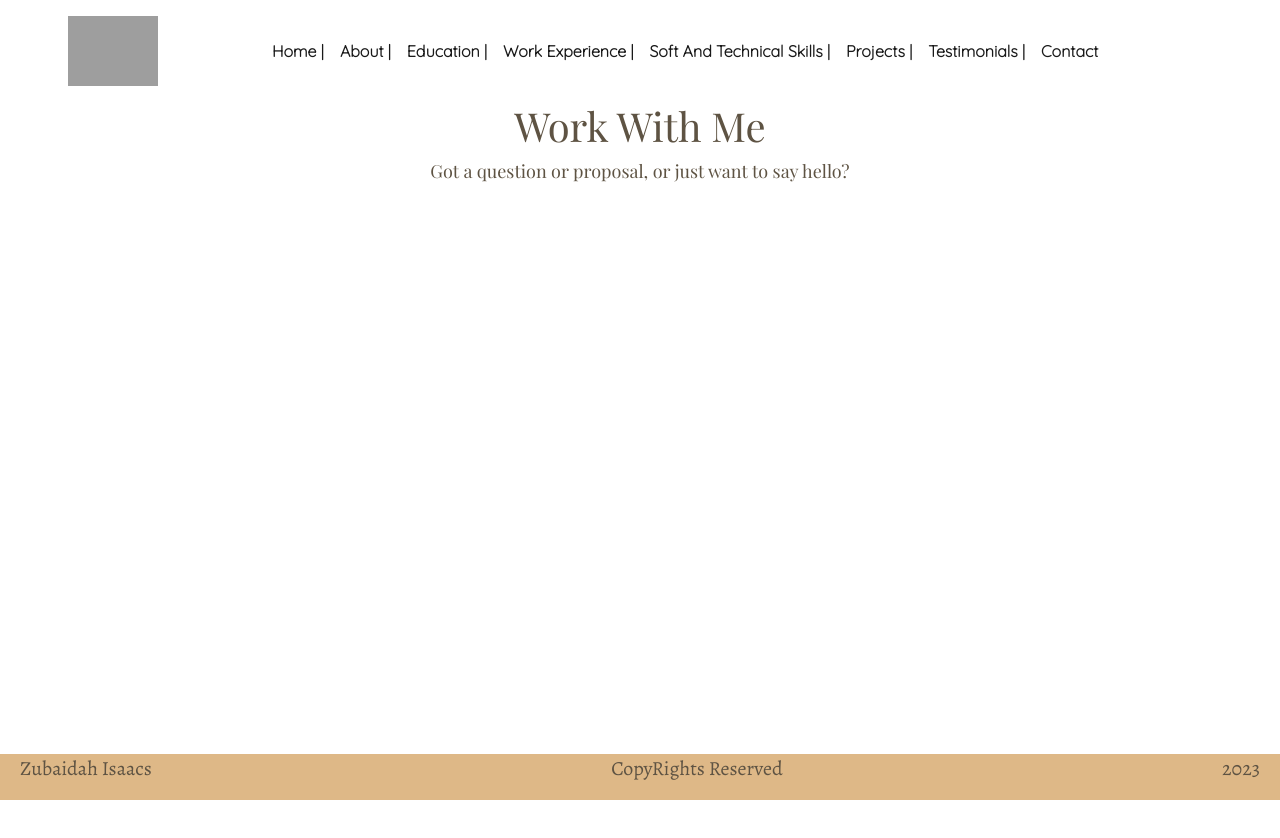
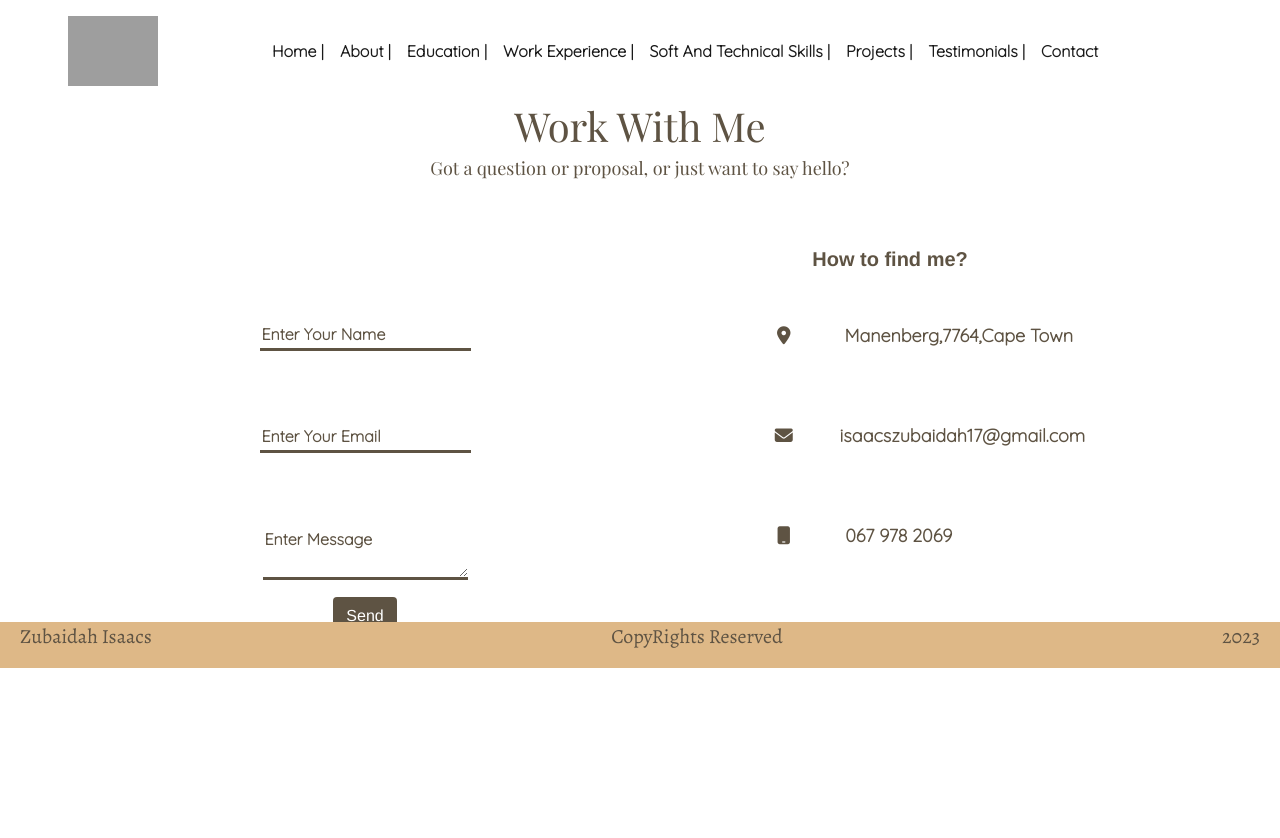
Before and after one commit to isaacszubaidah/vue-js-portfolio, a Vue app: page /contact in a window 1280 px wide. Shown: the top 838 px of the page. After the commit the page ends 800 px from the top, so only its background shows below. Built offline with nearby package versions, Linux system fonts and the light colour scheme; grey boxes are pictures that could not be loaded.

Commit message:
added new content

```diff
--- a/public/index.html
+++ b/public/index.html
@@ -14,6 +14,7 @@
 <link rel="preconnect" href="https://fonts.googleapis.com">
 <link rel="preconnect" href="https://fonts.gstatic.com" crossorigin>
 <link href="https://fonts.googleapis.com/css2?family=Alegreya&display=swap" rel="stylesheet">
+<script src="https://kit.fontawesome.com/481db5cee8.js" crossorigin="anonymous"></script>
     <title><%= htmlWebpackPlugin.options.title %></title>
   </head>
   <body>
--- a/src/App.vue
+++ b/src/App.vue
@@ -1,14 +1,21 @@
 <template>
+  <navbar/>
   <router-view/>
+  <Footer/>
 </template>
 
 <script>
+import navbar from "@/components/Navbar.vue";
+import Footer from "@/components/Footer.vue"
+
 
 
 export default {
-
-
-}
+  components: {
+    navbar,
+    Footer,
+  },
+};
 </script>
 
 
--- a/src/components/Navbar.vue
+++ b/src/components/Navbar.vue
@@ -5,7 +5,7 @@
       <span class="navbar-toggler-icon"></span>
     </button>
     <div class="collapse navbar-collapse" id="navbarTogglerDemo01">
-        <router-link class="nav-link active" aria-current="page" to="/">        <img class="logo" src="https://lh3.googleusercontent.com/drive-viewer/AEYmBYTtXe4LvlEcbgX8yA8-Wsnv3R-PqrE_Y4NizziZBcH8-5qjUQTdvIoo2PuF3LM5IY9UeDcRIV6iEUonR0JBQF3qdHPkUA=s2560" alt=""></router-link>
+        <router-link class="nav-link active" aria-current="page" to="/"><img class="logo" src="https://lh3.googleusercontent.com/drive-viewer/AEYmBYTtXe4LvlEcbgX8yA8-Wsnv3R-PqrE_Y4NizziZBcH8-5qjUQTdvIoo2PuF3LM5IY9UeDcRIV6iEUonR0JBQF3qdHPkUA=s2560" alt=""></router-link>
       <ul class="navbar-nav me-auto mb-2 mb-lg-0 center-nav">
         <li class="nav-item">
           <router-link class="nav-link active" aria-current="page" to="/">Home  |</router-link>
--- a/src/views/AboutView.vue
+++ b/src/views/AboutView.vue
@@ -1,5 +1,4 @@
 <template>
-  <navbar />
   <div class="vh-100">
     <div class="about">
       <div class="item-2">
@@ -17,18 +16,11 @@
       </div>
     </div>
   </div>
-  <Footer/>
 </template>
 
 <script>
-import navbar from "@/components/Navbar.vue";
-import Footer from "@/components/Footer.vue"
 export default {
-  name: "about",
-  components: {
-    navbar,
-    Footer,
-  },
+
 };
 </script>
 <style scoped>
--- a/src/views/ContactView.vue
+++ b/src/views/ContactView.vue
@@ -1,38 +1,139 @@
 <template>
-    <navbar/>
- <div class="contact vh-100">
-<div>
-    <h1 class="header">Work With Me</h1>
-    <p class="sub">Got a question or proposal, or just want
-        to say hello?</p>
-</div>
- </div>
- <Footer/>
+  <div class="contact">
+    <div>
+      <h1 class="header">Work With Me</h1>
+      <h3 class="sub">
+        Got a question or proposal, or just want to say hello?
+      </h3>
+    </div>
+    <div class="find">
+      <span class="subhead">How to find me?</span>
+    </div>
+  </div>
+
+  <!-- Naeema's attempt starts here -->
+  <div class="bigger mt-5 row">
+    <div class="col-6 columnA">
+      <div>
+        <form action="https://formspree.io/f/mayrnyoz" method="POST">
+          <label>
+            <input class="name" type="name" name="name" placeholder="Enter Your Name" required  />
+          </label>
+          <label>
+            <input class="input" type="email" name="email" placeholder="Enter Your Email" required />
+          </label>
+          <label>
+            <textarea class="input" name="message" placeholder="Enter Message" required></textarea>
+          </label>
+          <div>
+            <button class="btn" type="submit">Send</button>
+          </div>
+
+        </form>
+      </div>
+    </div>
+    <div class="col-6 columnA">
+      <div class="row iconRow">
+        <div class="col-3">
+          <p><i class="fa-solid fa-location-dot"></i></p>
+        </div>
+        <div class="col-9"><p>Manenberg,7764,Cape Town</p></div>
+      </div>
+      <div class="row iconRow">
+        <div class="col-3">
+          <p><i class="fa-solid fa-envelope"></i></p>
+        </div>
+        <div class="col-9"><p>isaacszubaidah17@gmail.com</p></div>
+      </div>
+      <div class="row iconRow">
+        <div class="col-3">
+          <p><i class="fa-solid fa-mobile"></i></p>
+        </div>
+        <div class="col-9"><p class="num">067 978 2069</p></div>
+      </div>
+    </div>
+  </div>
+  <!-- Naeema's attempt ends here -->
 </template>
 
 <script>
-import navbar from "@/components/Navbar.vue"
-import Footer from "@/components/Footer.vue"
-export default {
-    name:"contact",
-    components: {
-        navbar,
-        Footer,
-    },
-
-}
+export default {};
 </script>
 
 <style scoped>
-.header{
-    font-size:40px;
-    font-family:'Playfair Display', serif;
-    color: #5E5343;
+.header {
+  font-size: 40px;
+  font-family: "Playfair Display", serif;
+  color: #5e5343;
 }
-.sub{
-    font-size:18px;
-    font-family:'Playfair Display', serif;
-    color: #5E5343;
+.sub {
+  font-size: 18px;
+  font-family: "Playfair Display", serif;
+  color: #5e5343;
+}
+.subhead {
+  font-size: 20px;
+  font-weight: bold;
+  margin-top: 5%;
+  margin-left: 500px;
+  color: #5e5343;
+}
+h4 {
+  font-weight: bold;
+  color: #5e5343;
+}
+p {
+  font-size: 18px;
+  font-weight: bold;
+  font-family: "Quicksand", sans-serif;
+  color: #5e5343;
+}
+.num {
+  font-weight: bold;
+  font-family: "Quicksand", sans-serif;
+  margin-right: 120px;
+  color: #5e5343;
 }
 
+.columnA {
+  height: 300px;
+  width: 350px;
+}
+
+.iconRow {
+  height: 100px;
+}
+.bigger {
+  display: flex;
+  justify-content: center;
+  gap: 200px;
+}
+.find {
+  margin-top: 5%;
+}
+.name{
+    border: 0px solid black;
+    border-bottom: 3px solid;
+    color: #5e5343;
+}
+
+.input{
+    border: 0px solid black;
+    border-bottom: 3px solid;
+    color: #5e5343;
+    margin-top: 35%;
+}
+::placeholder{
+    font-weight: bold;
+    font-family: "Quicksand", sans-serif;
+    color: #5e5343;
+
+}
+.btn{
+    margin-top: 3%;
+    background-color: #5e5343;
+    color: white;
+}
+
+
 </style>
--- a/src/views/EducationView.vue
+++ b/src/views/EducationView.vue
@@ -1,5 +1,4 @@
   <template>
-    <navbar/>
     <div class="vh-100">
     <div class="education">
       <div class="item-2">
@@ -17,18 +16,12 @@
       </div>
     </div>
   </div>
-  <Footer/>
 </template>
 
 <script>
-import navbar from "@/components/Navbar.vue"
-import Footer from "@/components/Footer.vue"
+
 export default {
-    name:"education",
-    components: {
-        navbar,
-        Footer,
-    },
+
 
 }
 </script>
--- a/src/views/HomeView.vue
+++ b/src/views/HomeView.vue
@@ -1,6 +1,5 @@
 <template>
   <div>
-    <navbar/>
     <div class="home">
       <div class="item-1">
       <img class="HomePageImg" src="https://lh3.googleusercontent.com/drive-viewer/AEYmBYTIqMZ_6HYmreaUb7IjF02dbzkvD7Zx52hj6wd1rD4NiYylCbcjcLrxkV_9NfyY49mzkpeBPNcKH_WGze-_x75__iF8=s1600" alt="">
@@ -15,20 +14,14 @@
       </div>
 
   </div>
-  <Footer />
 </div>
 </template>
 
 <script>
 // @ is an alias to /src
-import navbar from "../components/Navbar.vue"
-import Footer from "../components/Footer.vue"
+
 export default {
-    name:"/",
-    components: {
-      navbar,
-      Footer,
-    },
+
 
 };
 </script>
--- a/src/views/ProjectsView.vue
+++ b/src/views/ProjectsView.vue
@@ -1,20 +1,13 @@
 <template>
-   <navbar/>
    <div class="projects">
 <p>Project page</p>
  </div>
- <Footer/>
 </template>
 
 <script>
-import navbar from "@/components/Navbar.vue"
-import Footer from "@/components/Footer.vue"
+
 export default {
-    name:"projects",
-    components: {
-        navbar,
-        Footer,
-    },
+
 
 }
 </script>
--- a/src/views/SkillsView.vue
+++ b/src/views/SkillsView.vue
@@ -1,20 +1,13 @@
 <template>
-    <navbar/>
  <div class="skills">
 <p>skills page</p>
  </div>
- <Footer/>
 </template>
 
 <script>
-import navbar from "@/components/Navbar.vue"
-import Footer from "@/components/Footer.vue"
+
 export default {
-    name:"skills",
-    components: {
-        navbar,
-        Footer,
-    },
+
 
 }
 </script>
--- a/src/views/TestimonialsView.vue
+++ b/src/views/TestimonialsView.vue
@@ -1,20 +1,12 @@
 <template>
-  <navbar/>
   <div class="testimonials">
 <h1>Testimonials</h1>
   </div>
-  <Footer/>
 </template>
 
 <script>
-import navbar from "@/components/Navbar.vue"
-import Footer from "@/components/Footer.vue"
 export default {
-    name:"testimonials",
-    components: {
-        navbar,
-        Footer,
-    },
+
 
 }
 </script>
--- a/src/views/WorkExperienceView.vue
+++ b/src/views/WorkExperienceView.vue
@@ -1,5 +1,4 @@
 <template>
-  <navbar />
   <div>
     <div class="workexperience">
       <div class="card">2022</div>
@@ -8,18 +7,11 @@
       <div class="card">Resume</div>
     </div>
   </div>
-  <Footer/>
 </template>
 
 <script>
-import navbar from "@/components/Navbar.vue";
-import Footer from "@/components/Footer.vue"
 export default {
-  name: "workexperience",
-  components: {
-    navbar,
-    Footer,
-  },
+
 };
 </script>
 
```
